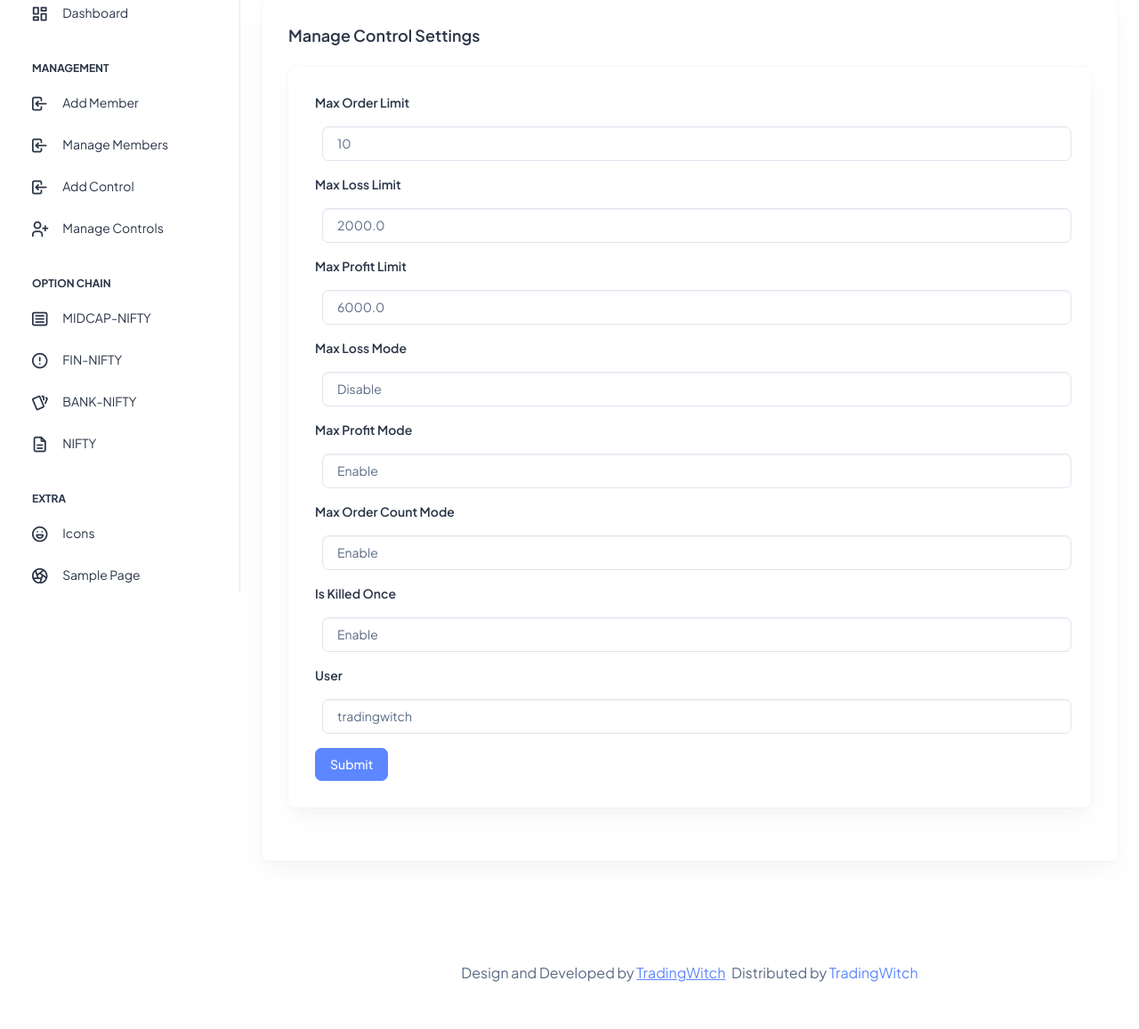
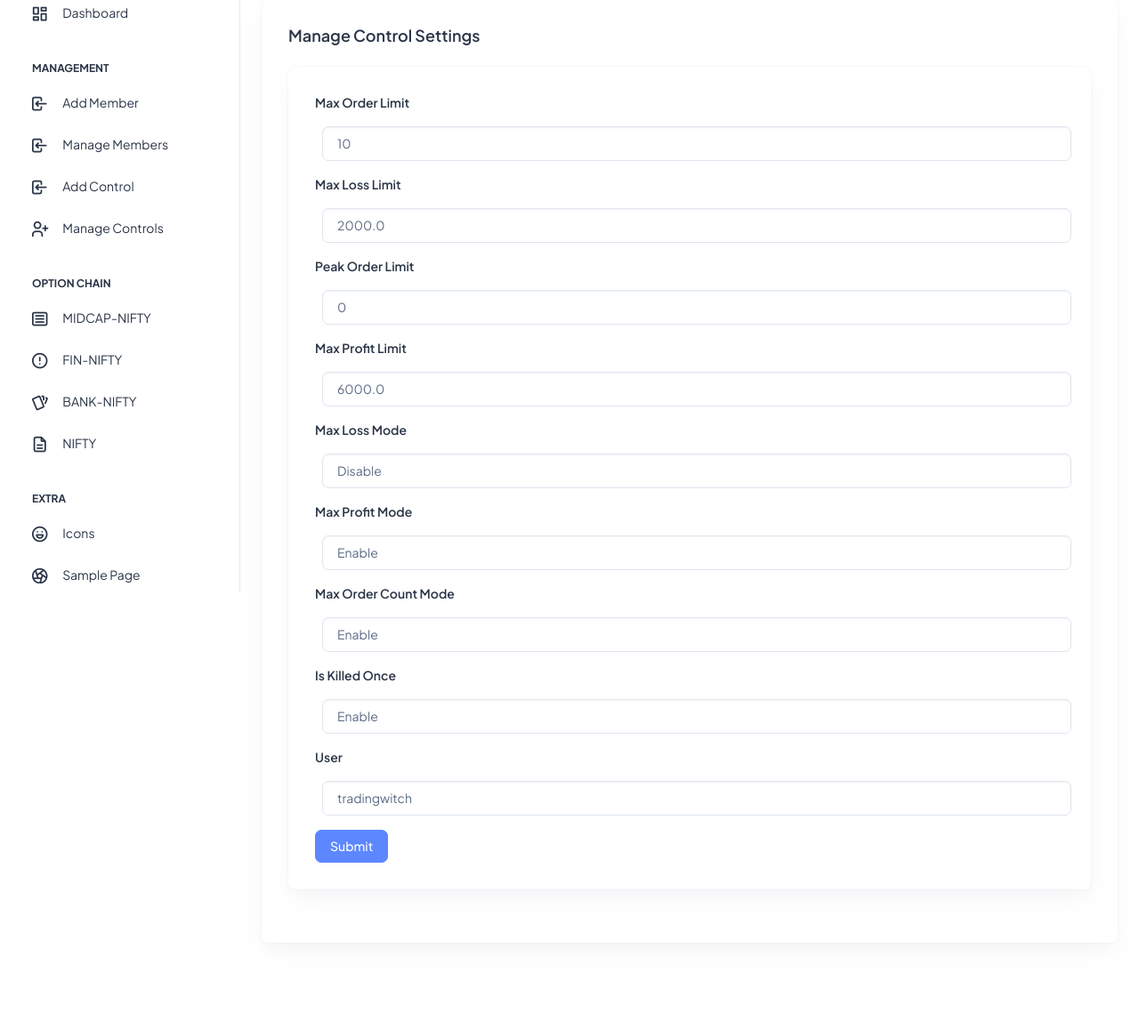
Before and after one commit to AppzWizard13/postbackhub, a Django app: page /controls/2/ in a window 1280 px wide. Shown: the part 134-1291 px from the top of the page at 89% size. Before the commit the page ends 1238 px from the top, so only its background shows below. Run offline with Django 5.2, Linux system fonts and the light colour scheme; data comes from the database, SQL or seed files in the repository; some libraries are stand-ins or nearby versions.

Commit message:
control edit form updated in peak order limit

```diff
--- a/templates/dashboard/edit_control.html
+++ b/templates/dashboard/edit_control.html
@@ -21,6 +21,11 @@
                         <div class="mb-3">
                             <label for="id_max_loss_limit" class="form-label">Max Loss Limit</label>
                             {{ form.max_loss_limit }} <!-- Field for max loss limit -->
+                        </div>
+                        <!-- Peak Order  Limit -->
+                        <div class="mb-3">
+                            <label for="id_peak_order_limit" class="form-label">Peak Order Limit</label>
+                            {{ form.peak_order_limit }} <!-- Field for max loss limit -->
                         </div>
 
                         <!-- Max Profit Limit -->
```
